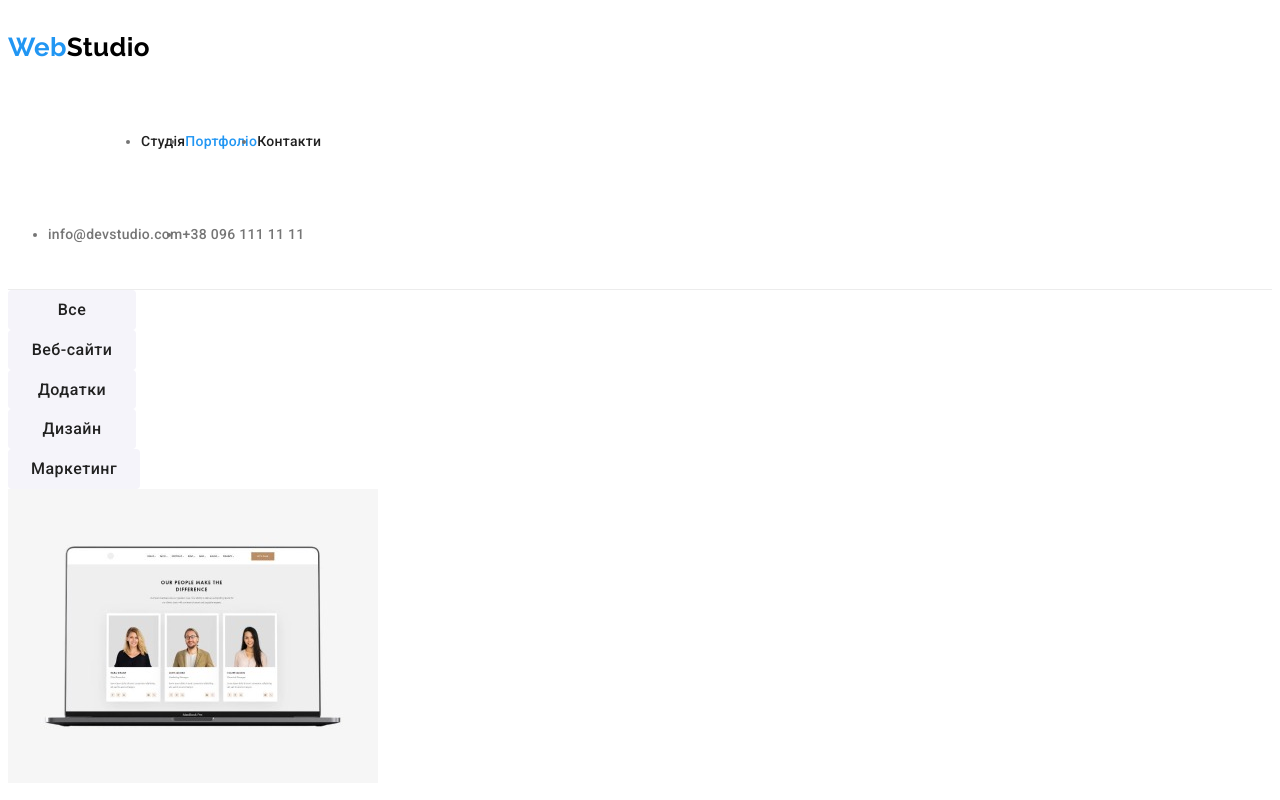
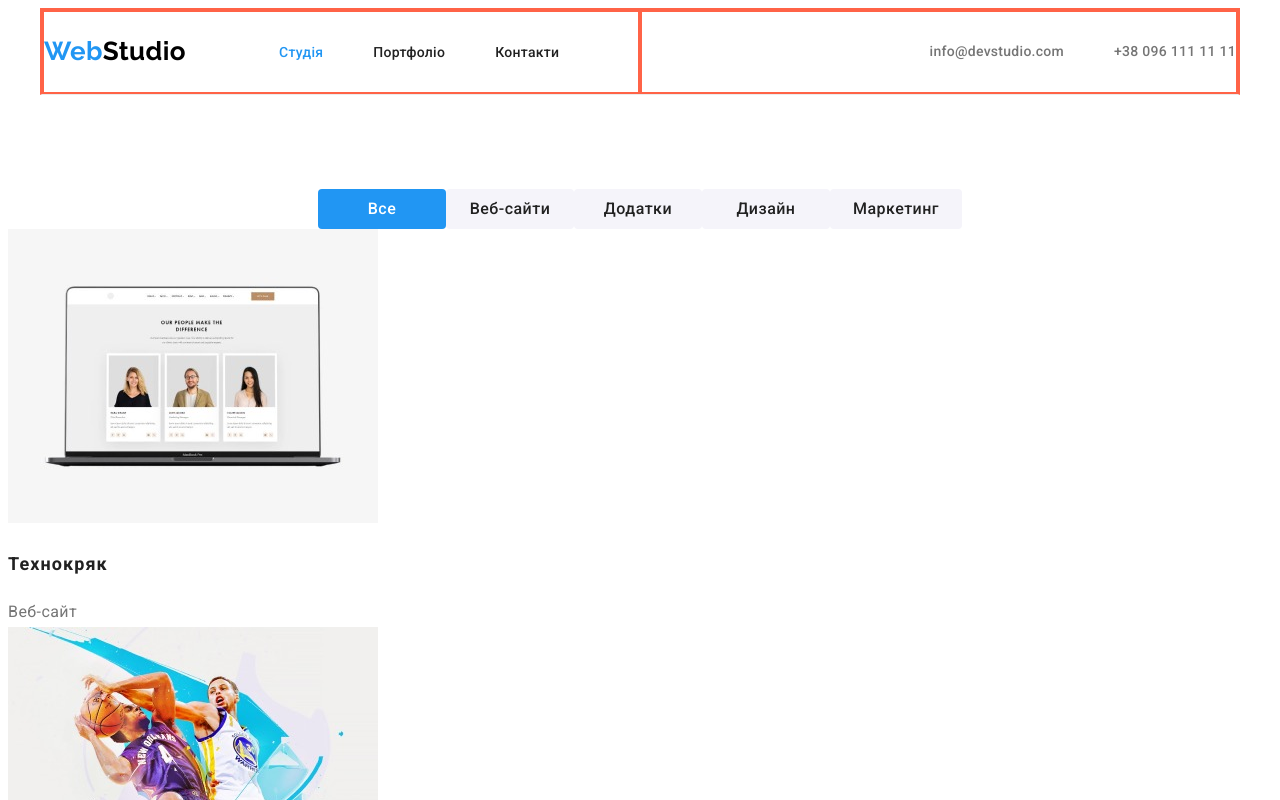
Before and after one commit to 10VBA10/goit-markup-hw-03, a plain HTML site: page portfolio.html in a window 1280 px wide. Shown: the top 800 px of the page. Drawn offline with Linux system fonts and the light colour scheme.

Commit message:
portfolio

```diff
--- a/css/styles.css
+++ b/css/styles.css
@@ -92,9 +92,6 @@ body {
   display: flex;
   margin-left: 93px;
 }
-.site-nav .item {
-  /* border: 2px solid tomato; */
-}
 /* Ставимо відступи в навігації між силками окрім першої та останьої */
 .site-nav .item + .item {
   margin-left: 50px;
@@ -122,6 +119,7 @@ body {
 /* contact */
 .contacts {
   display: flex;
+  align-items: center;
 }
 .contacts .item {
   /* border: 2px solid tomato; */
@@ -288,7 +286,13 @@ body {
 }
 
 /* ---MAIN---PORTFOLIO */
-
+.projects-list {
+  display: flex;
+  justify-content: center;
+}
+.projects-list .projects-btn + .projects-btn {
+  margin-left: 8px;
+}
 .projects-btn {
   color: var(--section-title-text);
   background-color: var(--section-bg-color);
@@ -311,6 +315,10 @@ body {
   background-color: var(--accent-color);
   color: var(--secondary-text-color);
 }
+.projects-list .projects-btn.current {
+  background-color: var(--accent-color);
+  color: var(--secondary-text-color);
+}
 .projects-title {
   font-weight: 700;
   font-size: 18px;
@@ -324,13 +332,13 @@ body {
   line-height: 1.88;
   color: var(--primary-text-color);
 }
-.projects-title:hover,
+.pro .projects-title:hover,
 .projects-title:focus,
 .projects-title-text:hover,
 .projects-title-text:focus {
   color: var(--accent-color);
 }
-/* не розумію-чому не спрацьовує??? */
+
 .project-cards {
   text-decoration: none;
 }
@@ -342,6 +350,8 @@ body {
 /* logo */
 .logo-web-footer {
   margin-top: 0;
+  margin-bottom: 20px;
+
   color: var(--secondary-text-color);
   font-family: 'Raleway', sans-serif;
   font-weight: 700;
@@ -367,6 +377,8 @@ body {
 .addres-map,
 .footer-contacts {
   margin-top: 0;
+  margin-bottom: 9px;
+
   line-height: 1.71;
   text-decoration: none;
 }
--- a/portfolio.html
+++ b/portfolio.html
@@ -14,45 +14,59 @@
     <link rel="stylesheet" href="./css/styles.css" />
   </head>
   <body>
-    <header class="page-header">
+    <header class="page-header conteiner">
+      <div class="main-nav">
+        <nav class="conteiner main-nav">
           <a href="./index.html" class="logo"><span class="logo-web">Web</span>Studio</a>
-      <nav>
-        <ul class="site-nav">
-          <li>
-            <a href="./index.html" class="link">Студія</a>
+          <ul class="site-nav list">
+            <li class="item">
+              <a href="./index.html" class="link current">Студія</a>
             </li>
-          <li>
-            <a href="./portfolio.html" class="link current">Портфоліо</a>
+            <li class="item">
+              <a href="./portfolio.html" class="link">Портфоліо</a>
             </li>
-          <li>
+            <li class="item">
               <a href="#" class="link">Контакти</a>
             </li>
           </ul>
         </nav>
-      <ul class="contacts">
-        <li>
+        <div class="conteiner contacts-header">
+          <ul class="contacts list">
+            <li class="item">
               <a href="mailto:info@devstudio.com" class="contacts-link">info@devstudio.com</a>
             </li>
-        <li>
+            <li class="item">
               <a href="tel:+380961111111" class="contacts-link">+38 096 111 11 11</a>
             </li>
           </ul>
+        </div>
+      </div>
     </header>
     <main>
-      <section class="projects">
+      <section class="projects section">
         <h1 class="visually-hidden">Наші проєкти</h1>
-        <ul class="list">
-          <li><button class="projects-btn" type="button">Все</button></li>
-          <li><button class="projects-btn" type="button">Веб-сайти</button></li>
-          <li><button class="projects-btn" type="button">Додатки</button></li>
-          <li><button class="projects-btn" type="button">Дизайн</button></li>
-          <li><button class="projects-btn" type="button">Маркетинг</button></li>
+        <ul class="projects-list list">
+          <li class="projects-list-item">
+            <button class="projects-btn current" type="button">Все</button>
+          </li>
+          <li class="projects-list-item">
+            <button class="projects-btn" type="button">Веб-сайти</button>
+          </li>
+          <li class="projects-list-item">
+            <button class="projects-btn" type="button">Додатки</button>
+          </li>
+          <li class="projects-list-item">
+            <button class="projects-btn" type="button">Дизайн</button>
+          </li>
+          <li class="projects-list-item">
+            <button class="projects-btn" type="button">Маркетинг</button>
+          </li>
         </ul>
         <ul class="list">
           <li>
             <a href="#" class="project-cards">
               <img src="./images/project/img-project-1.jpg" alt="" />
-              <h2 class="projects-title link">Технокряк</h2>
+              <h2 class="projects-title">Технокряк</h2>
               <p class="projects-title-text">Веб-сайт</p>
             </a>
           </li>
@@ -117,11 +131,12 @@
         </ul>
       </section>
     </main>
-    <footer class="footer">
+    <footer class="footer section">
+      <div class="conteiner">
         <a href="./index.html" class="logo-web-footer"><span class="logo-web">Web</span>Studio</a>
         <address class="addres">
-        <ul>
-          <li>
+          <ul class="list">
+            <li class="footer-item">
               <a
                 href="https://goo.gl/maps/ok9CESRuyzMohpuB9"
                 class="addres-map"
@@ -130,14 +145,15 @@
                 >м.Київ, пр-т Лесі Українки, 26
               </a>
             </li>
-          <li>
+            <li class="footer-item">
               <a href="mailto:info@devstudio.com" class="footer-contacts">info@devstudio.com</a>
             </li>
-          <li>
+            <li class="footer-item">
               <a href="tel:+380961111111" class="footer-contacts">+38 096 111 11 11</a>
             </li>
           </ul>
         </address>
+      </div>
     </footer>
   </body>
 </html>
```
Also changed, not shown: index.html (+4 -4 lines). Lines whose indentation alone changed are shown as unchanged.
